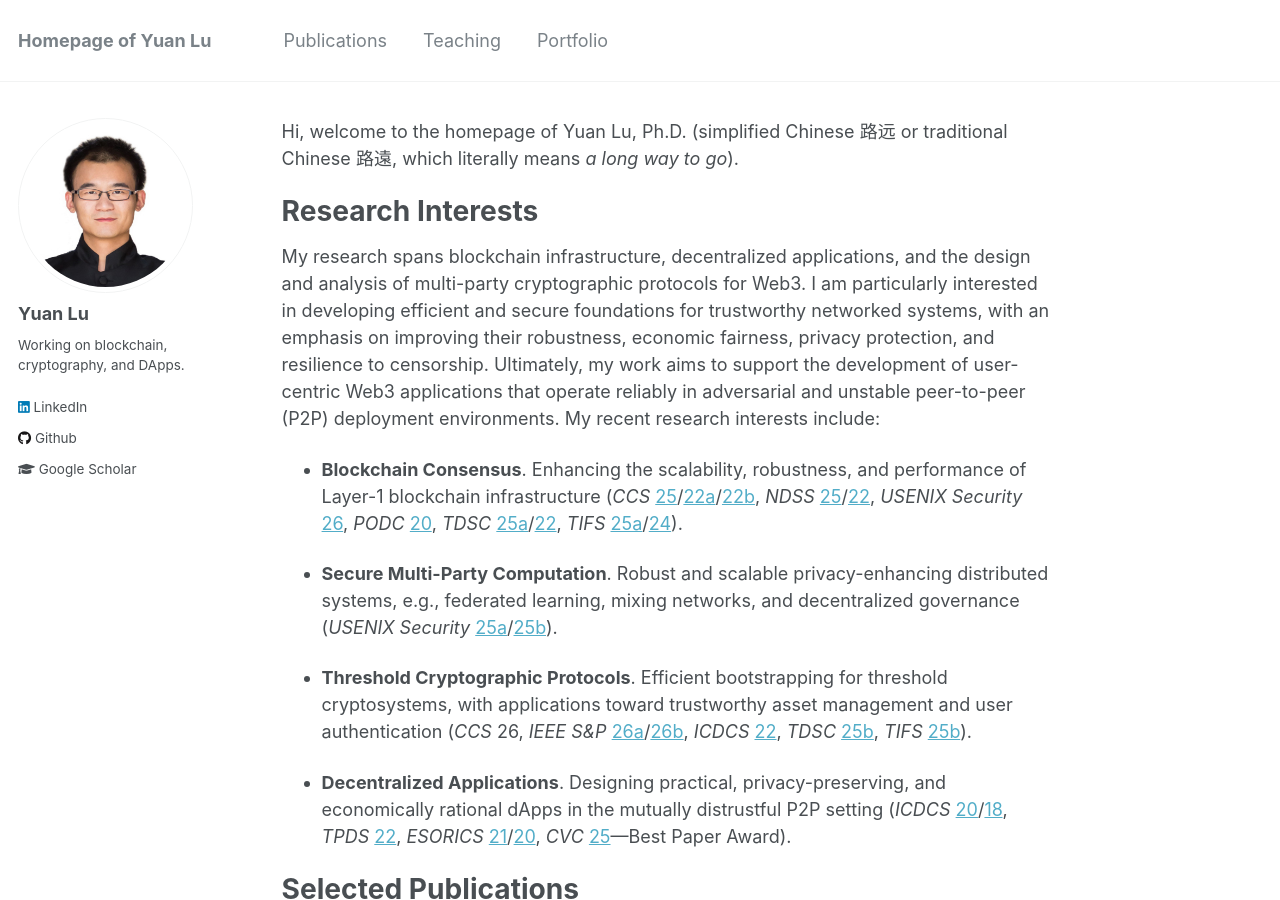
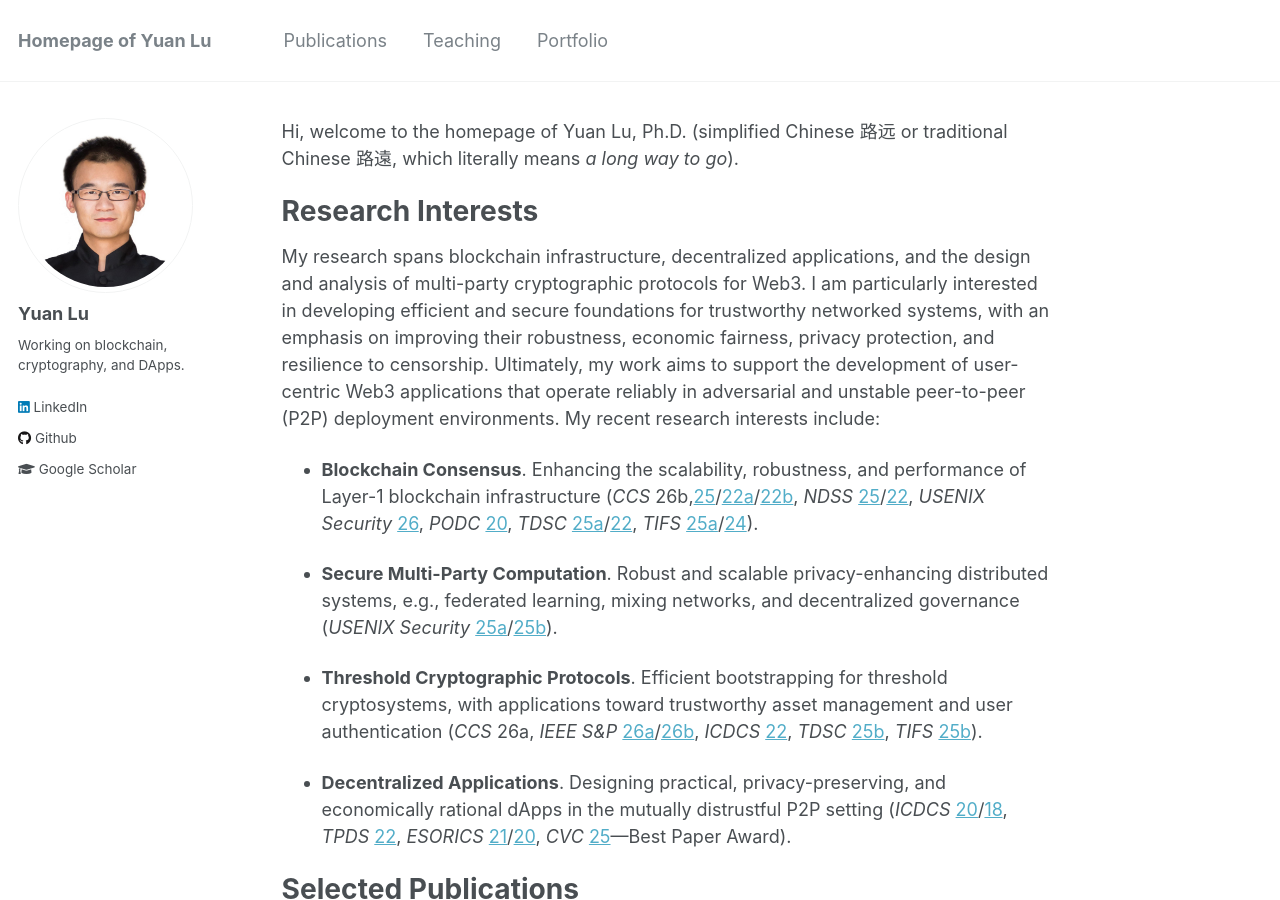
Before and after one commit to yylluu/yylluu.github.io, a Jekyll site: the page built from _pages/about.md, in a window 1280 px wide and 900 px high. Built offline with Jekyll 4.4.1, drawn with Linux system fonts in a browser that asks for light colours.

Commit message:
Update about.md

```diff
--- a/_pages/about.md
+++ b/_pages/about.md
@@ -14,11 +14,11 @@
 
 My research spans blockchain infrastructure, decentralized applications, and the design and analysis of multi-party cryptographic protocols for Web3. I am particularly interested in developing efficient and secure foundations for trustworthy networked systems, with an emphasis on improving their robustness, economic fairness, privacy protection, and resilience to censorship. Ultimately, my work aims to support the development of user-centric Web3 applications that operate reliably in adversarial and unstable peer-to-peer (P2P) deployment environments. My recent research interests include:
 
-- **Blockchain Consensus**. Enhancing the scalability, robustness, and performance of Layer-1 blockchain infrastructure (*CCS* [25](https://dl.acm.org/doi/abs/10.1145/3719027.3765132)/[22a](https://dl.acm.org/doi/abs/10.1145/3548606.3559346)/[22b](https://dl.acm.org/doi/abs/10.1145/3548606.3559379), *NDSS* [25](https://eprint.iacr.org/2024/206)/[22](https://eprint.iacr.org/2022/27), *USENIX Security* [26](https://www.usenix.org/conference/usenixsecurity26/presentation/liu-yizhong), *PODC* [20](https://dl.acm.org/doi/abs/10.1145/3382734.3405707), *TDSC* [25a](https://ieeexplore.ieee.org/abstract/document/11002681)/[22](https://ieeexplore.ieee.org/abstract/document/9913698), *TIFS* [25a](https://ieeexplore.ieee.org/abstract/document/11014212)/[24](https://ieeexplore.ieee.org/abstract/document/10415090)).
+- **Blockchain Consensus**. Enhancing the scalability, robustness, and performance of Layer-1 blockchain infrastructure (*CCS* 26b,[25](https://dl.acm.org/doi/abs/10.1145/3719027.3765132)/[22a](https://dl.acm.org/doi/abs/10.1145/3548606.3559346)/[22b](https://dl.acm.org/doi/abs/10.1145/3548606.3559379), *NDSS* [25](https://eprint.iacr.org/2024/206)/[22](https://eprint.iacr.org/2022/27), *USENIX Security* [26](https://www.usenix.org/conference/usenixsecurity26/presentation/liu-yizhong), *PODC* [20](https://dl.acm.org/doi/abs/10.1145/3382734.3405707), *TDSC* [25a](https://ieeexplore.ieee.org/abstract/document/11002681)/[22](https://ieeexplore.ieee.org/abstract/document/9913698), *TIFS* [25a](https://ieeexplore.ieee.org/abstract/document/11014212)/[24](https://ieeexplore.ieee.org/abstract/document/10415090)).
 
 - **Secure Multi-Party Computation**. Robust and scalable privacy-enhancing distributed systems, e.g., federated learning, mixing networks, and decentralized governance (*USENIX Security* [25a](https://www.usenix.org/conference/usenixsecurity25/presentation/su-yuan)/[25b](https://www.usenix.org/conference/usenixsecurity25/presentation/liu-yizhong)).
 
-- **Threshold Cryptographic Protocols**. Efficient bootstrapping for threshold cryptosystems, with applications toward trustworthy asset management and user authentication (*CCS* 26, *IEEE S&P* [26a](https://eprint.iacr.org/2025/149)/[26b](https://eprint.iacr.org/2025/1516), *ICDCS* [22](https://ieeexplore.ieee.org/abstract/document/9912190), *TDSC* [25b](https://ieeexplore.ieee.org/abstract/document/10807394), *TIFS* [25b](https://ieeexplore.ieee.org/abstract/document/11153573)).
+- **Threshold Cryptographic Protocols**. Efficient bootstrapping for threshold cryptosystems, with applications toward trustworthy asset management and user authentication (*CCS* 26a, *IEEE S&P* [26a](https://eprint.iacr.org/2025/149)/[26b](https://eprint.iacr.org/2025/1516), *ICDCS* [22](https://ieeexplore.ieee.org/abstract/document/9912190), *TDSC* [25b](https://ieeexplore.ieee.org/abstract/document/10807394), *TIFS* [25b](https://ieeexplore.ieee.org/abstract/document/11153573)).
 
 - **Decentralized Applications**. Designing practical, privacy-preserving, and economically rational dApps in the mutually distrustful P2P setting (*ICDCS* [20](https://ieeexplore.ieee.org/abstract/document/9355719)/[18](https://ieeexplore.ieee.org/abstract/document/8416350), *TPDS* [22](https://ieeexplore.ieee.org/abstract/document/9929262), *ESORICS* [21](https://link.springer.com/chapter/10.1007/978-3-030-88418-5_17)/[20](https://link.springer.com/chapter/10.1007/978-3-030-59013-0_35), *CVC* [25](https://ieeexplore.ieee.org/abstract/document/11068849)—Best Paper Award).
 
```
